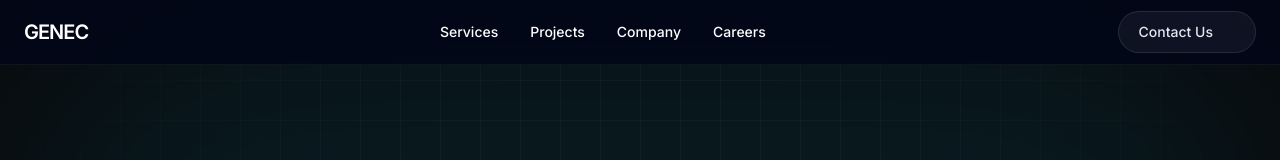
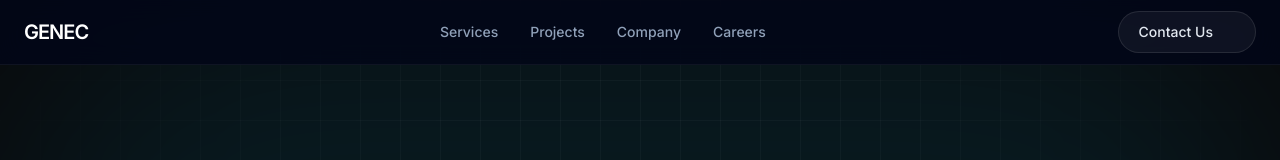
Before and after one commit to DynamoUltima/Genec-Electrix, a Next.js app: page / in a window 1280 px wide. Shown: the top 160 px of the page. Built offline with nearby package versions, Linux system fonts and the light colour scheme; some icons are missing.

Commit message:
main pages complete

```diff
--- a/app/globals.css
+++ b/app/globals.css
@@ -27,6 +27,12 @@ body {
   -webkit-mask-image: radial-gradient(circle at center,
       black 40%,
       transparent 100%);
+}
+
+.bg-grid-small {
+  background-size: 20px 20px;
+  background-image: linear-gradient(to right, rgba(255, 255, 255, 0.02) 1px, transparent 1px),
+    linear-gradient(to bottom, rgba(255, 255, 255, 0.02) 1px, transparent 1px);
 }
 
 /* Custom Scrollbar */
--- a/components/Navbar.tsx
+++ b/components/Navbar.tsx
@@ -1,40 +1,49 @@
+"use client";
+
 import { Icon } from "@iconify/react";
 import Link from "next/link";
+import { usePathname } from "next/navigation";
 import React from "react";
 
 export default function Navbar() {
+    const pathname = usePathname();
+
+    const isActive = (path: string) => {
+        return pathname === path ? "text-white" : "text-slate-400";
+    };
+
     return (
-        <nav className="fixed top-0 w-full z-40 border-b border-white/5 bg-slate-950/80 backdrop-blur-md">
+        <nav className="fixed top-0 w-full z-50 border-b border-white/5 bg-slate-950/80 backdrop-blur-md">
             <div className="max-w-7xl mx-auto px-6 h-16 flex items-center justify-between">
                 <Link
-                    href="#"
+                    href="/"
                     className="text-xl font-semibold tracking-tighter text-white hover:text-cyan-400 transition-colors"
                 >
                     GENEC
                 </Link>
 
-                <div className="hidden md:flex items-center space-x-8 text-sm font-medium text-slate-400">
+                <div className="hidden md:flex items-center space-x-8 text-sm font-medium">
                     <Link
                         href="/services"
-                        className="text-white hover:text-cyan-400 transition-colors"
+                        className={`${isActive("/services")} hover:text-white transition-colors`}
                     >
                         Services
                     </Link>
                     <Link
                         href="/projects"
-                        className="text-white hover:text-cyan-400 transition-colors"
+                        className={`${isActive("/projects")} hover:text-white transition-colors`}
                     >
                         Projects
                     </Link>
                     <Link
                         href="/company"
-                        className="text-white hover:text-cyan-400 transition-colors"
+                        className={`${isActive("/company")} hover:text-white transition-colors`}
                     >
                         Company
                     </Link>
                     <Link
                         href="/careers"
-                        className="text-white hover:text-cyan-400 transition-colors"
+                        className={`${isActive("/careers")} hover:text-white transition-colors`}
                     >
                         Careers
                     </Link>
--- a/components/company/ManifestoSection.tsx
+++ b/components/company/ManifestoSection.tsx
@@ -9,7 +9,7 @@ export default function ManifestoSection() {
                     <div className="order-2 lg:order-1 relative">
                         {/* Abstract Graphic representing the company structure */}
                         <div className="relative rounded-2xl overflow-hidden border border-white/10 bg-slate-900 aspect-[4/3] group">
-                            <div className="absolute inset-0 bg-grid opacity-30" />
+                            <div className="absolute inset-0 bg-grid-small opacity-30" />
 
                             {/* Stylized decorative elements */}
                             <div className="absolute inset-0 flex items-center justify-center">
--- a/components/company/ValuesSection.tsx
+++ b/components/company/ValuesSection.tsx
@@ -17,7 +17,7 @@ export default function ValuesSection() {
                 <div className="grid grid-cols-1 md:grid-cols-3 gap-6 auto-rows-[250px]">
                     {/* Card 1: Wide */}
                     <div className="md:col-span-2 relative group p-8 rounded-2xl border border-white/10 bg-linear-to-br from-white/[0.03] to-transparent overflow-hidden hover:border-white/20 transition-all">
-                        <div className="absolute inset-0 bg-grid opacity-0 group-hover:opacity-20 transition-opacity" />
+                        <div className="absolute inset-0 bg-grid-small opacity-0 group-hover:opacity-20 transition-opacity" />
                         <div className="relative z-10 h-full flex flex-col justify-between">
                             <div className="w-12 h-12 rounded-lg bg-emerald-500/10 border border-emerald-500/20 flex items-center justify-center text-emerald-400">
                                 <Icon icon="solar:leaf-linear" width="24" />
@@ -73,7 +73,7 @@ export default function ValuesSection() {
 
                     {/* Card 4: Wide */}
                     <div className="md:col-span-2 relative group p-8 rounded-2xl border border-white/10 bg-linear-to-br from-white/[0.03] to-transparent overflow-hidden hover:border-white/20 transition-all">
-                        <div className="absolute inset-0 bg-grid opacity-0 group-hover:opacity-20 transition-opacity" />
+                        <div className="absolute inset-0 bg-grid-small opacity-0 group-hover:opacity-20 transition-opacity" />
                         <div className="relative z-10 h-full flex flex-col justify-between">
                             <div className="w-12 h-12 rounded-lg bg-indigo-500/10 border border-indigo-500/20 flex items-center justify-center text-indigo-400">
                                 <Icon icon="solar:hand-shake-linear" width="24" />
```
